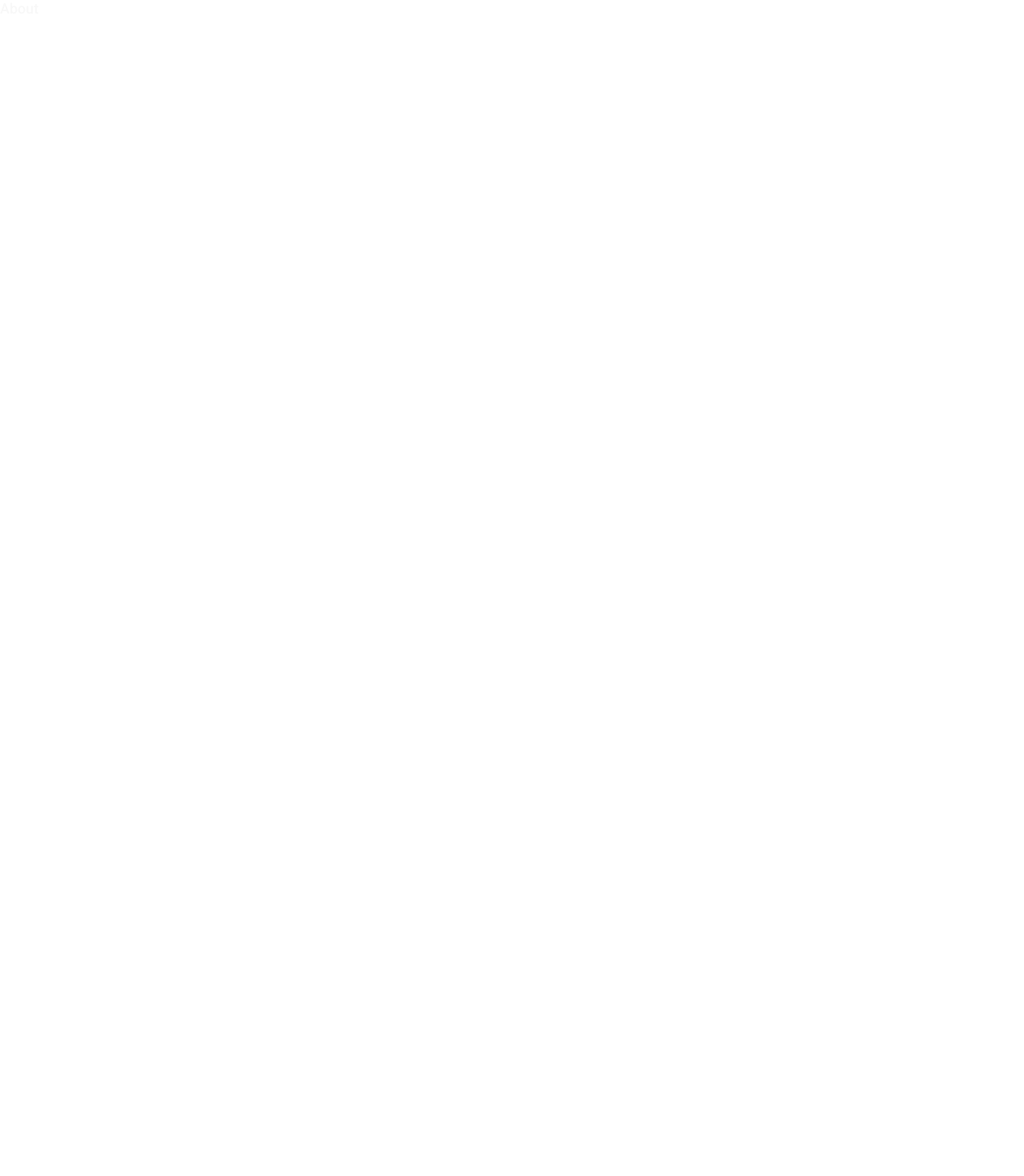
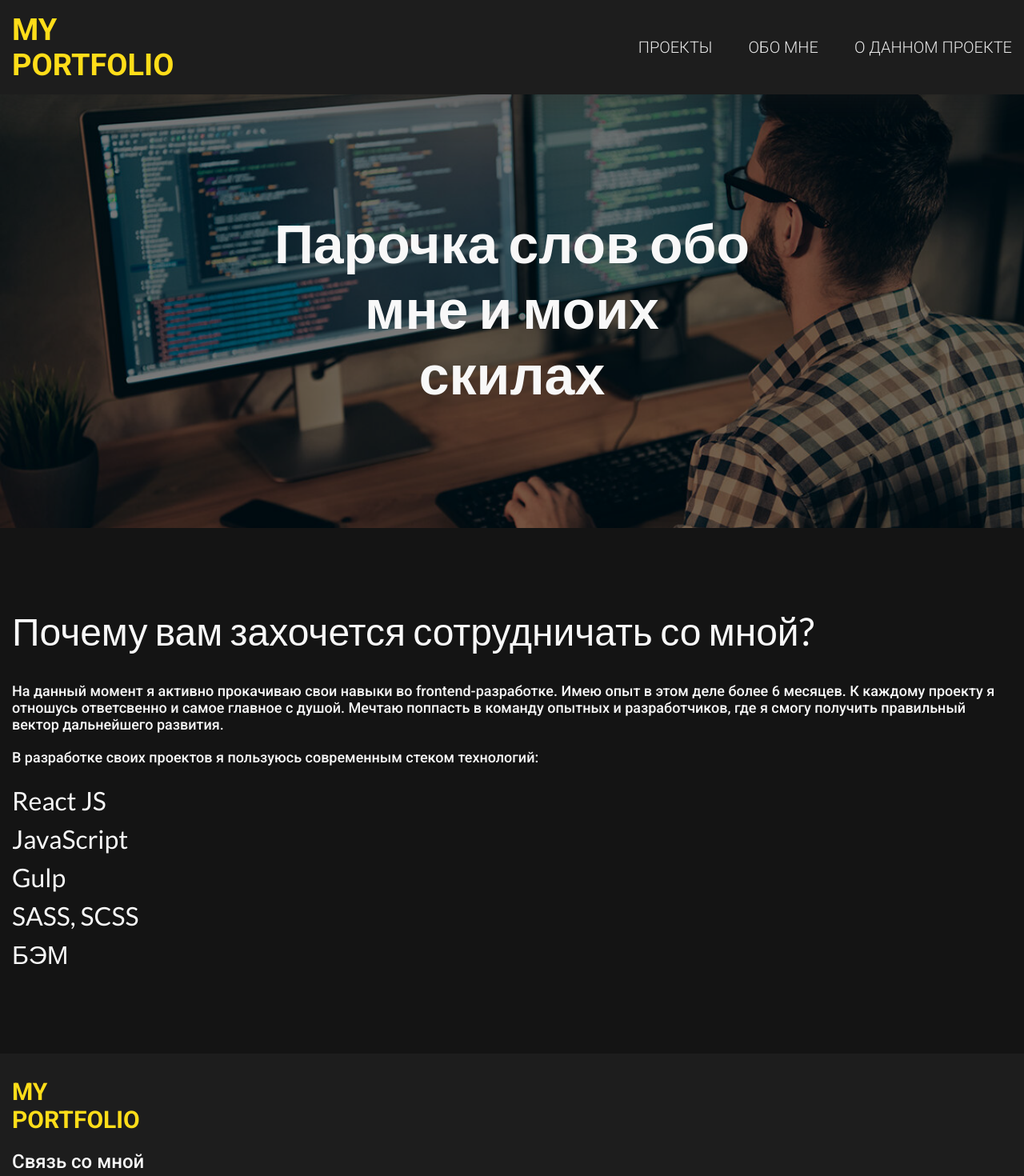
Before and after one commit to danil2danil/my-portfolio-website, a React (Create React App) app: page /about in a window 1280 px wide. Shown: the top 1470 px of the page at 80% size. Before the commit the page ends 800 px from the top, so only its background shows below. Built offline with nearby package versions, Linux system fonts and the light colour scheme.

Commit message:
сверстал но не адаптировал компонент AboutMe

```diff
--- /dev/null
+++ b/src/components/AboutMe/AboutMe.jsx
@@ -0,0 +1,47 @@
+import React from 'react'
+import './aboutme.scss'
+import AboutMeBg from '../../ascets/about-bg.jpg'
+function AboutMe() {
+    return (
+        <section className="about">
+            <div className="about__inner" style={{ background: `url(${AboutMeBg})no-repeat center`, backgroundSize: "cover" }}>
+                <div className="about__blur-wrapper"></div>
+                <h1 className='about__title'>Парочка слов обо мне и моих скилах</h1>
+            </div>
+            <div className="about__content">
+                <div className="container">
+                    <h1 className="about__content-title">
+                        Почему вам захочется сотрудничать со мной?
+                    </h1>
+                    <p className="about__content-text">
+                        На данный момент я активно прокачиваю свои навыки во frontend-разработке. Имею опыт в этом деле более 6 месяцев.
+                        К каждому проекту я отношусь ответсвенно и самое главное с душой. Мечтаю поппасть в команду опытных и разработчиков,
+                        где я смогу получить правильный вектор дальнейшего развития.
+                    </p>
+                    <p className="about__content-text">
+                        В разработке своих проектов я пользуюсь современным стеком технологий:
+                    </p>
+                    <ul className="about__content-list">
+                        <li className="about__content-list-item">
+                            React JS
+                        </li>
+                        <li className="about__content-list-item">
+                            JavaScript
+                        </li>
+                        <li className="about__content-list-item">
+                            Gulp
+                        </li>
+                        <li className="about__content-list-item">
+                            SASS, SCSS
+                        </li>
+                        <li className="about__content-list-item">
+                            БЭМ
+                        </li>
+                    </ul>
+                </div>
+            </div>
+        </section>
+    )
+}
+
+export default AboutMe
--- /dev/null
+++ b/src/components/AboutMe/aboutme.scss
@@ -0,0 +1,51 @@
+@import '../../style-vars/fonts.scss';
+
+.about {
+    &__inner {
+        position: relative;
+        margin-top: 110px;
+        min-height: 550px;
+        display: flex;
+        align-items: center;
+        justify-content: center;
+    }
+
+    &__blur-wrapper {
+        position: absolute;
+        top: 0px;
+        bottom: 0px;
+        left: 0px;
+        right: 0px;
+        background: rgba(black, 0.5);
+    }
+
+    &__title {
+        position: relative;
+        @extend %title-font;
+        font-size: 68px;
+        font-weight: 700;
+        line-height: normal;
+        max-width: 600px;
+        text-align: center;
+    }
+
+    &__content {
+        padding: 100px 0px;
+
+        &-title {
+            @extend %title-font;
+            font-size: 48px;
+            font-weight: 400;
+            margin-bottom: 35px;
+        }
+        &-text{
+            margin-bottom: 20px;
+        }
+        &-list{
+            @extend %title-font;
+            font-weight: 400;
+            font-size: 32px;
+            line-height: 48px;
+        }
+    }
+}
--- a/src/components/Header/header.scss
+++ b/src/components/Header/header.scss
@@ -2,7 +2,10 @@
 
 .header {
     background: $primary;
-    position: relative;
+    position: fixed;
+    z-index: 100;
+    width: 100%;
+    box-shadow: 0px 0px 50px 0px rgba(31, 31, 31, 0.527);
     &__inner {
         display: flex;
         justify-content: space-between;
@@ -26,11 +29,10 @@
         color: rgb(231, 231, 231);
         margin-left: 45px;
 
-        &:hover {
-            color: $acient;
-            border-bottom: 1px solid $secondary;
+        &:hover,:active {
+            color: $secondary;
+            border-bottom: 1px solid $acient;
         }
-
         padding-bottom: 2px;
     }
 
@@ -65,6 +67,7 @@
 
         &__nav-item {
             margin-top: 25px;
+            margin-left: 15px;
         }
 
         &__nav-content {
--- a/src/components/Intro/intro.scss
+++ b/src/components/Intro/intro.scss
@@ -3,7 +3,7 @@
 .intro {
     &__inner {
         position: relative;
-        min-height: 1000px;
+        min-height: 1220px;
         display: flex;
         align-items: center;
     }
@@ -41,7 +41,7 @@
 
     @media(max-width: 700px) {
         &__inner {
-            min-height: 700px;
+            min-height: 920px;
         }
 
         &__title {
--- a/src/index.scss
+++ b/src/index.scss
@@ -41,7 +41,7 @@ li{
 
 body{
     @extend %default-font;
-    background: white;
+    background: rgb(20, 20, 20);
 }
 
 .container{
--- a/src/routes/About.js
+++ b/src/routes/About.js
@@ -1,8 +1,16 @@
 import React from 'react'
+import Header from '../components/Header/Header'
+import Footer from '../components/Footer/Footer'
+import AboutMe from '../components/AboutMe/AboutMe'
+
 
 function About() {
   return (
-    <div>About</div>
+    <div className='wrapper'>
+      <Header />
+      <AboutMe />
+      <Footer />
+    </div>
   )
 }
 
--- a/src/routes/Home.js
+++ b/src/routes/Home.js
@@ -13,7 +13,7 @@ function Home() {
           title={"Привет, меня зовут Данил. Я frontend-разработчик"}
           subtitle={"Кликнув на кнопку ниже вы можете подробнее ознакомиться с моими проектами."}
           background={IntroBg}
-          />
+        />
         <Footer />
       </div>
     </>
```
Also changed, not shown: src/components/Slider/Slider.jsx (added, +50 -0 lines), src/components/Slider/slider.scss (added, +35 -0 lines), src/components/Slider/sliderData.js (added, +28 -0 lines), src/ascets/about-bg.jpg (added), src/ascets/about-bg.png (added).
